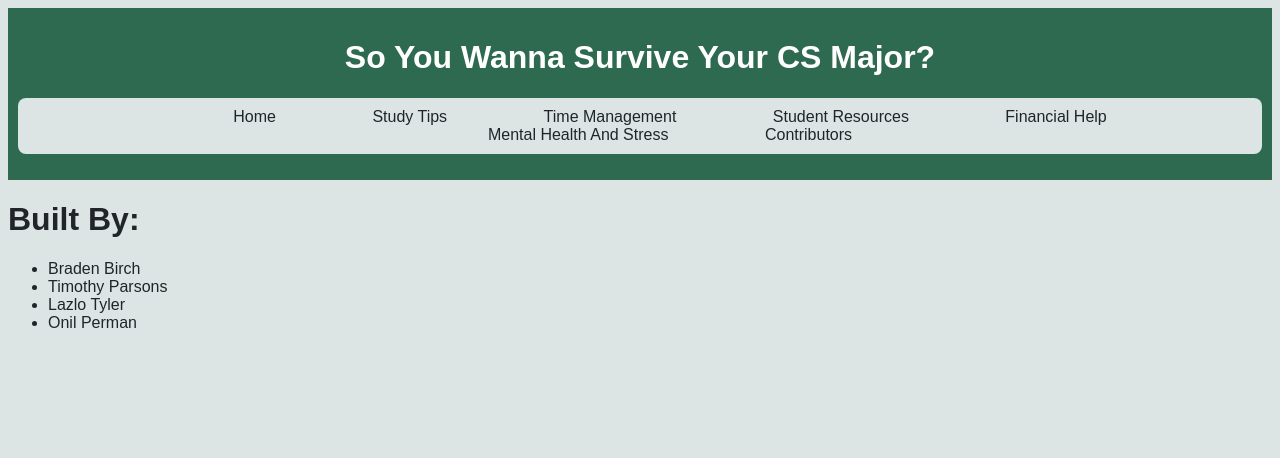
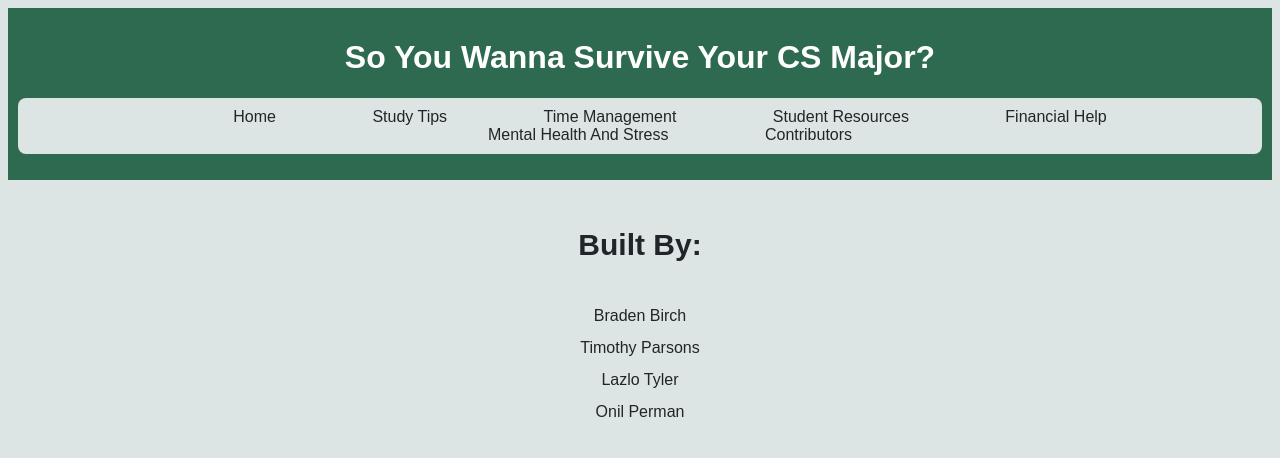
Before and after one commit to TheDyingSuun/CS-survival-guide, a plain HTML site: page Contributors.html in a window 1280 px wide. Drawn offline with Linux system fonts and the light colour scheme.

Commit message:
lil update

```diff
--- a/Contributors.html
+++ b/Contributors.html
@@ -28,10 +28,11 @@
 </head>
 
 <body>
-    <h1>
+    <div class="center">
+    <h2>
         Built By:
-    </h1>
-    <ul>
+    </h2>
+    <ul class="no-bullets">
         <li>Braden Birch</li>
         <li>Timothy Parsons</li>
         <li>Lazlo Tyler</li>
--- a/styles.css
+++ b/styles.css
@@ -66,3 +66,9 @@ h2 {
     padding: 10px;
     line-height: 2;
 }
+
+.no-bullets{
+    list-style: none;
+    padding-left: 0;
+    text-align: center;
+}
```
Also changed, not shown: FinancialAdvice.html (+1 -1 lines).
